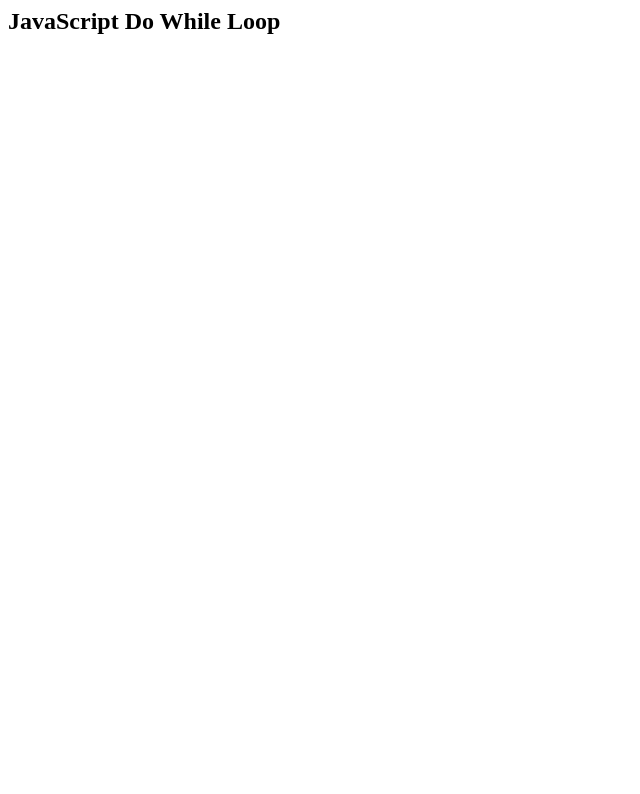
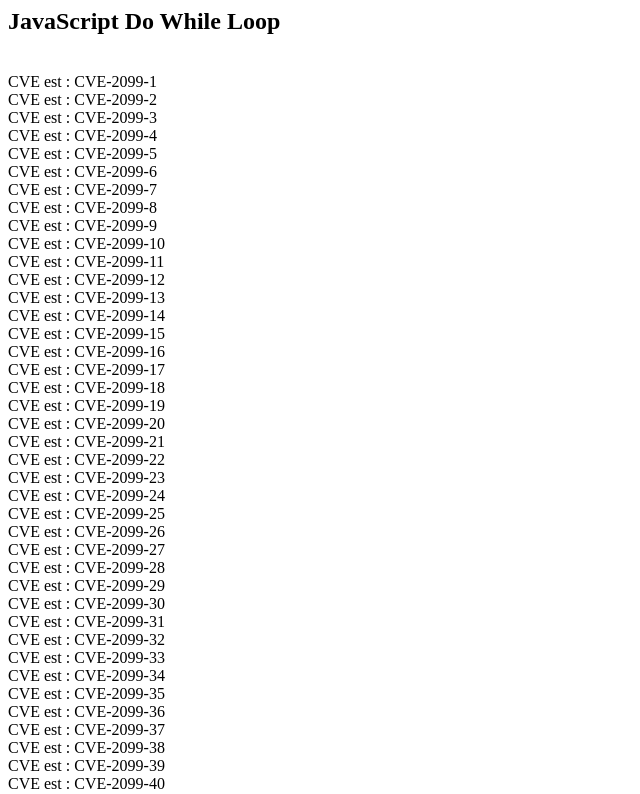
Before and after one commit to e6253528/TP2_S-CURIT-, a plain HTML site: page index.html in a window 1280 px wide. Shown: the top 794 px of the page, without its empty margins (0-640 px from the left). Drawn offline with Linux system fonts and the light colour scheme.

Commit message:
Finalization du loop WHILE

```diff
--- a/index.html
+++ b/index.html
@@ -13,9 +13,7 @@
       i++;
       }
    while (i < 100);
-
-
-
+   document.getElementById("demo").innerHTML = text;
 </script>
 
 </body>
```
